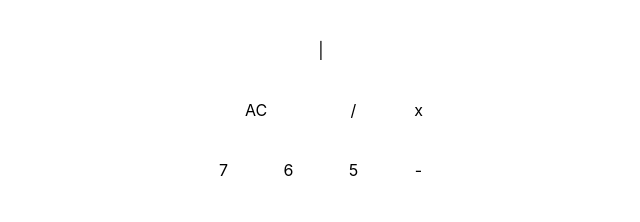
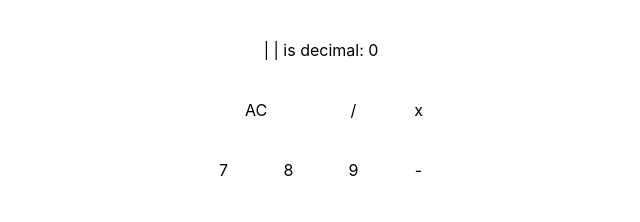
Before and after one commit to pcristov/calculator, a React (Create React App) app: page / in a window 1280 px wide. Shown: the top 222 px of the page, without its empty margins (319-959 px from the left). Built offline with nearby package versions, Linux system fonts and the light colour scheme.

Commit message:
Add support for decimals

```diff
--- a/src/Calculator.js
+++ b/src/Calculator.js
@@ -8,7 +8,8 @@ export default class Calculator extends Component {
 
 	    this.state = {
 		    stack: "",
-		    result: ""
+		    result: "",
+		    decimal: 0
 	    }
 
 	    this.addToStack = this.addToStack.bind(this);
@@ -17,13 +18,37 @@ export default class Calculator extends Component {
 	}
 
 	addToStack(e) {
-		const cc = this.state.stack;
+		const stack = this.state.stack;
+		const operations = ['+', '-', '/', '*'];
 		let input = e.target.innerHTML;
 
-		if(input == 'x') { input = '*' }
+		if(input === 'x') { input = '*' }
+
+		if(input === '.') {
+			if(this.state.decimal)	{
+				input = ''
+			}
+			else {
+				this.setState({
+					decimal: 1
+		    	});
+		 	}
+		}
+
+		if(operations.includes(input) && this.state.decimal) {
+			this.setState({
+				decimal: 0
+		    });
+		}
+
+		if(stack.slice(-1) === '0' && input === '0') {
+			if(!this.state.decimal)	{
+				input = ''
+			}
+		}
 
 		this.setState({
-			stack: cc.concat(input)
+			stack: stack.concat(input)
 	    });
 	}
 
@@ -53,15 +78,15 @@ export default class Calculator extends Component {
 	render() {
 		return (
 			<div className="wrapper" id="wrapper">
-				<div className="display" id="display">{ this.state.stack } | { this.state.result }</div>
+				<div className="display" id="display">{ this.state.stack } | { this.state.result } | is decimal: { this.state.decimal }</div>
 
 				<div className="clear" id="clear" onClick={ this.clear }>AC</div>
 				<div className="divide" id="divide" onClick={ this.addToStack }>/</div>
 				<div className="multiply" id="multiply" onClick={ this.addToStack }>x</div>
 
 				<div className="seven" id="seven" onClick={ this.addToStack }>7</div>
-				<div className="eight" id="eight" onClick={ this.addToStack }>6</div>
-				<div className="nine" id="nine" onClick={ this.addToStack }>5</div>
+				<div className="eight" id="eight" onClick={ this.addToStack }>8</div>
+				<div className="nine" id="nine" onClick={ this.addToStack }>9</div>
 				<div className="subtract" id="subtract" onClick={ this.addToStack }>-</div>
 
 				<div className="four" id="four" onClick={ this.addToStack }>4</div>
```
